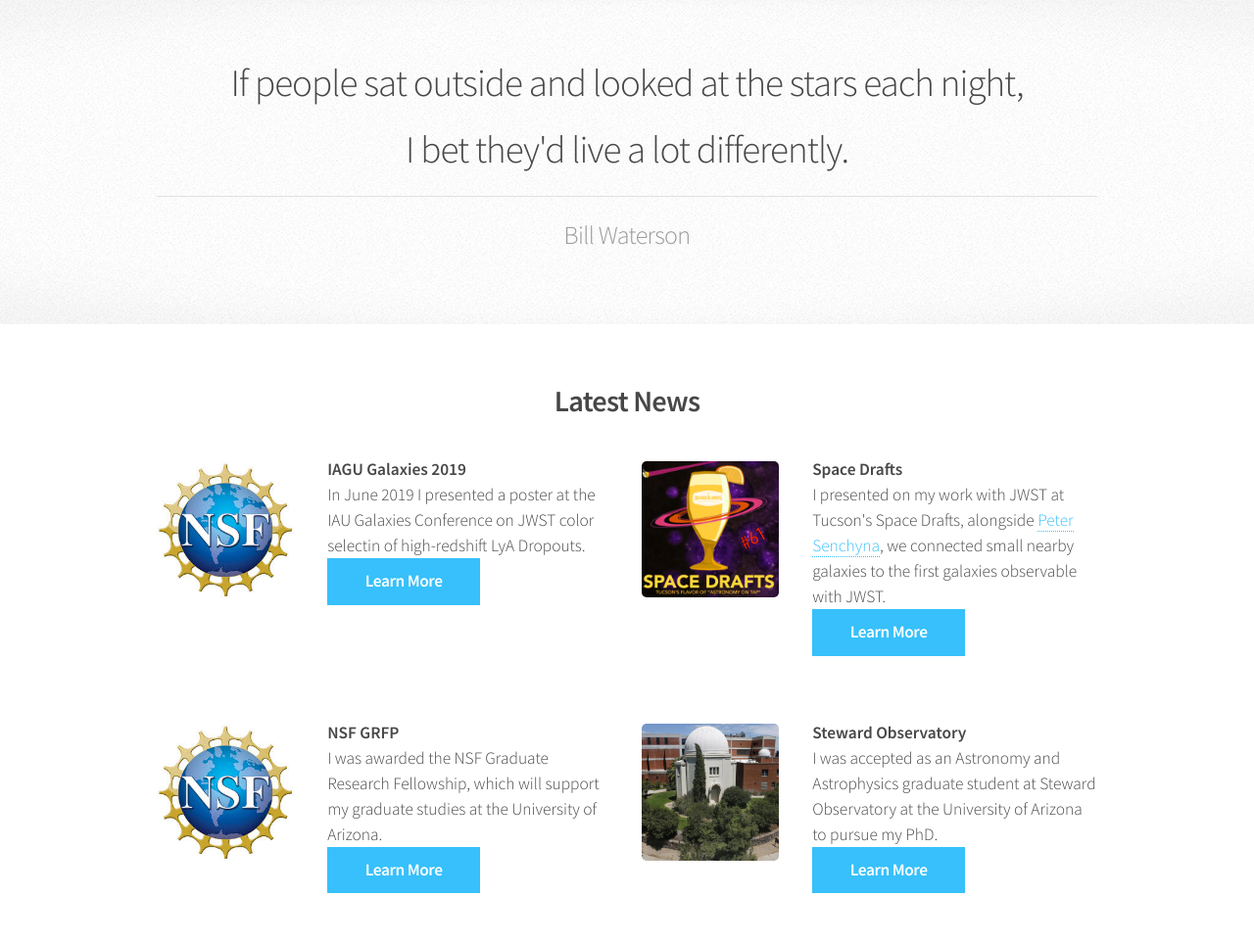
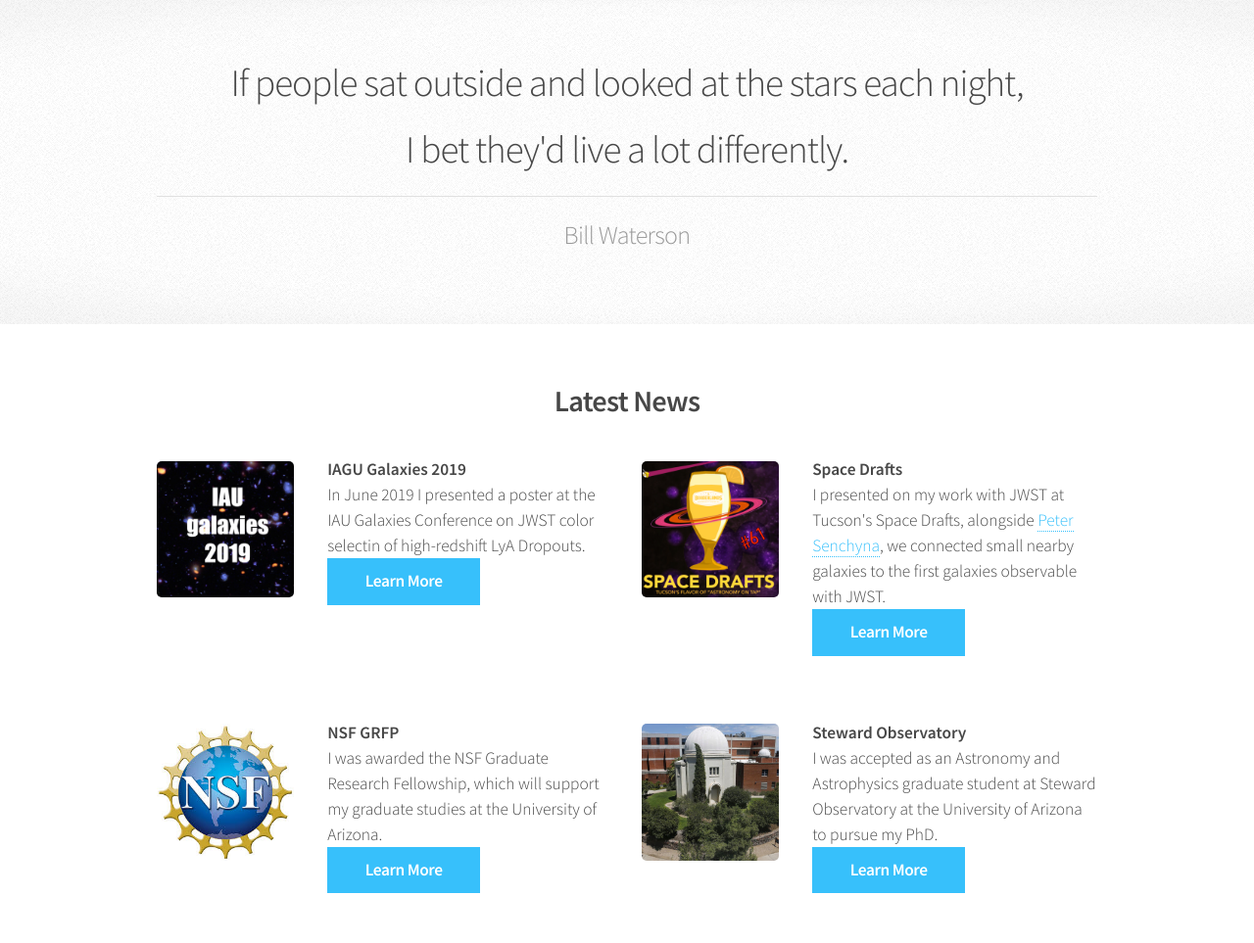
Before and after one commit to TheSkyentist/TheSkyentist.github.io, a PHP site: page / in a window 1280 px wide. Shown: the part 1068-2031 px from the top of the page at 98% size. Run offline with PHP 8.4, Linux system fonts and the light colour scheme.

Commit message:
Update IAU

```diff
--- a/Steward/index.php
+++ b/Steward/index.php
@@ -69,7 +69,7 @@
 
 						<section class="6u 12u(narrower)">
 							<div class="box post">
-								<a href="https://www.iaugalaxies2019.com/" target="_blank" class="image left"><img src="images/NSF.jpeg" alt="" /></a>
+								<a href="https://www.iaugalaxies2019.com/" target="_blank" class="image left"><img src="images/IAU.jpg" alt="" /></a>
 								<div class="inner">
 									<p><b>IAGU Galaxies 2019</b><br>
 									In June 2019 I presented a poster at the IAU Galaxies Conference on JWST color selectin of high-redshift LyA Dropouts.<br>
--- a/Steward/research.php
+++ b/Steward/research.php
@@ -113,7 +113,7 @@
 
 						<section class="6u 12u(narrower)">
 								<div class="box post">
-									<a href="https://www.iaugalaxies2019.com/" target="_blank" class="image left"><img src="images/NSF.jpeg" alt="" /></a>
+									<a href="https://www.iaugalaxies2019.com/" target="_blank" class="image left"><img src="images/IAU.jpg" alt="" /></a>
 									<div class="inner">
 										<p><b>IAGU Galaxies 2019</b><br>
 										In June 2019 I presented a poster at the IAU Galaxies Conference on JWST color selectin of high-redshift LyA Dropouts.<br>
```
Also changed, not shown: Steward/images/IAU.jpg (added).
